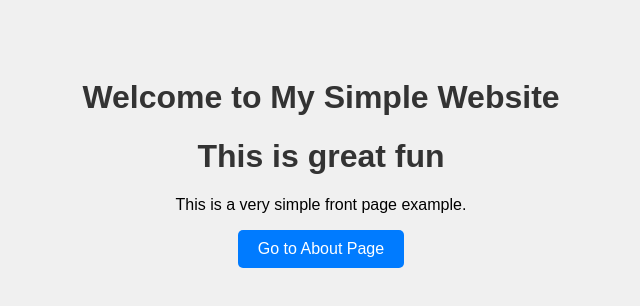
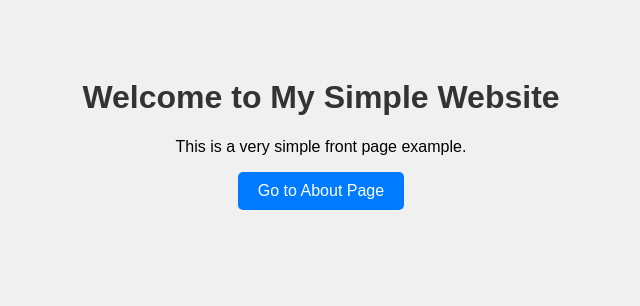
Before and after one commit to DionKumnova/DionKumnova, a plain HTML site: page index.html in a window 1280 px wide. Shown: the whole page, without its empty margins (319-959 px from the left). Drawn offline with Linux system fonts and the light colour scheme.

Commit message:
Update index.html

```diff
--- a/index.html
+++ b/index.html
@@ -8,7 +8,7 @@
 </head>
 <body>
     <h1>Welcome to My Simple Website</h1>
-    <h1>This is great fun</h1>
+
     <p>This is a very simple front page example.</p>
     <p><a href="about.html" class="button">Go to About Page</a></p>
 </body>
```
